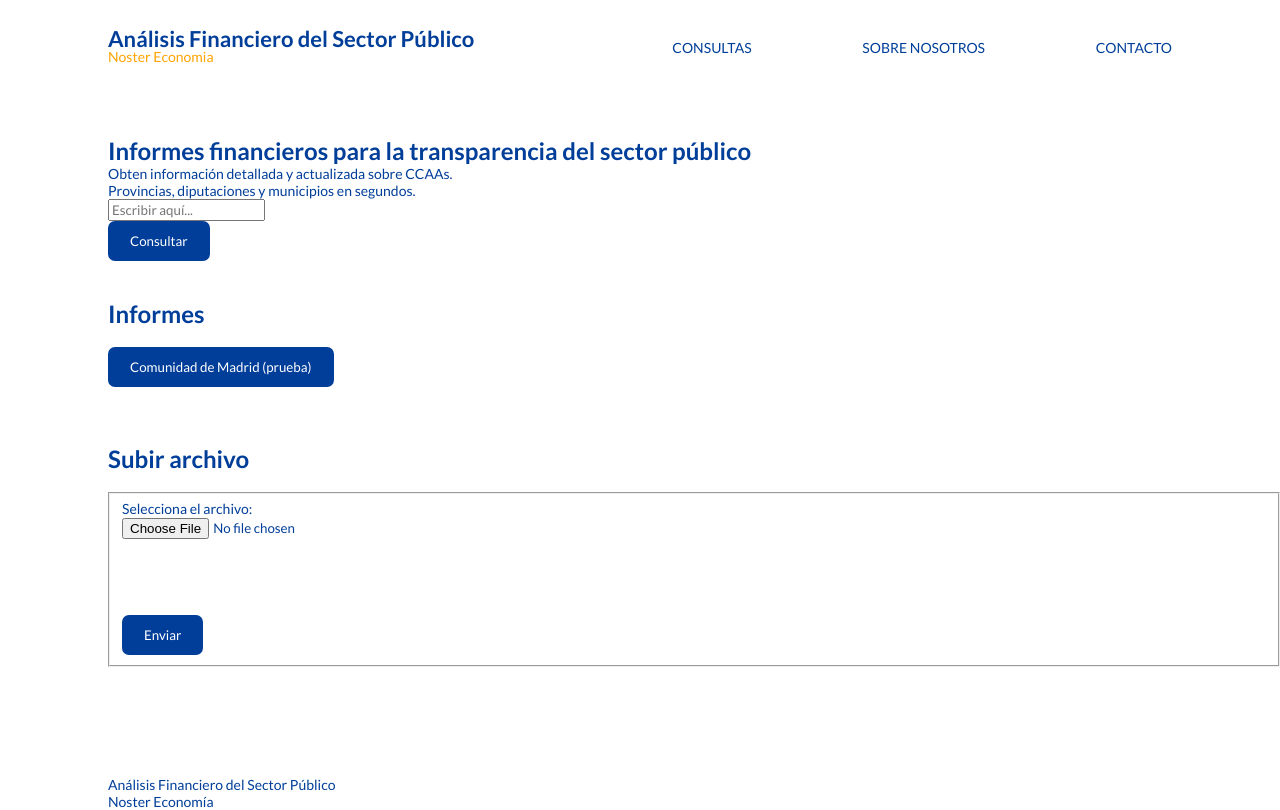
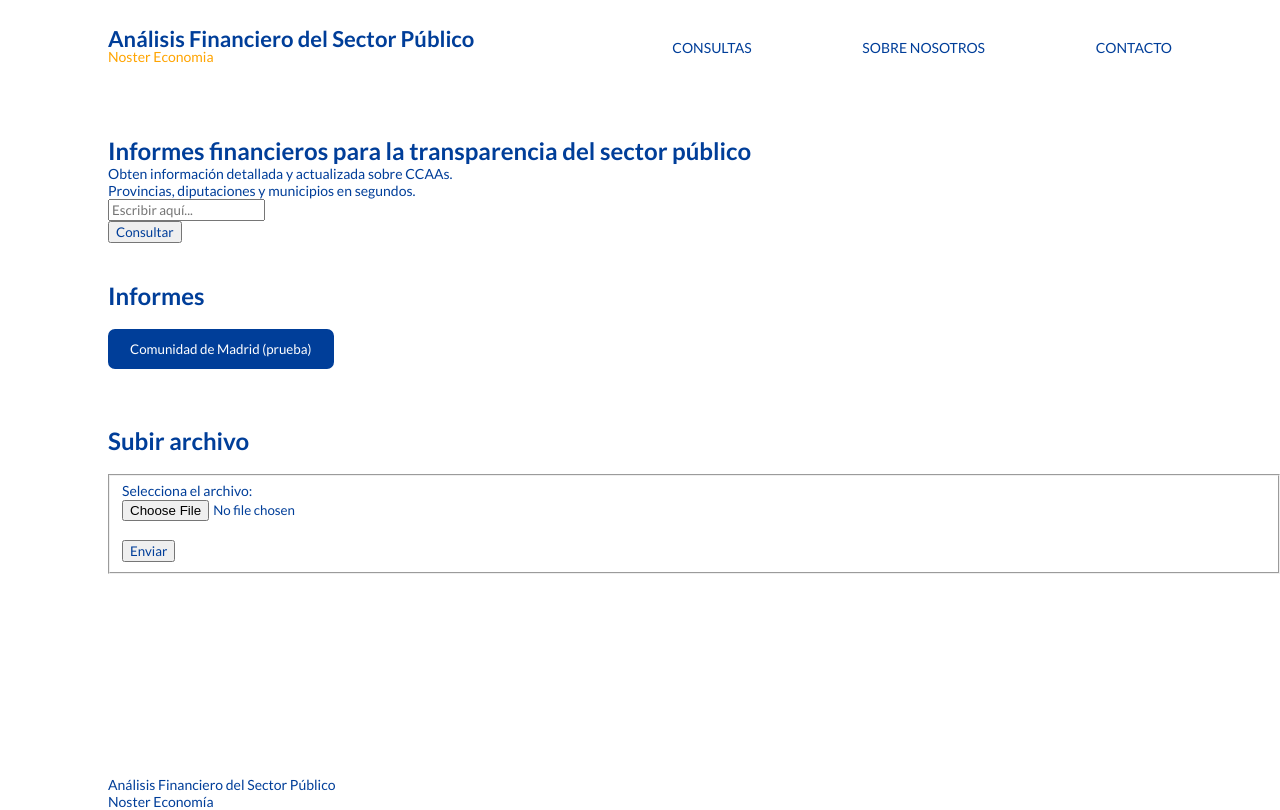
Before and after one commit to mivera99/AnalisisFinancieroSectorPublico, a PHP site: page / in a window 1280 px wide. Run offline with PHP 8.4, Linux system fonts and the light colour scheme; data that the repository does not hold is empty; some libraries are stand-ins or nearby versions.

Commit message:
Update index.php

```diff
--- a/index.php
+++ b/index.php
@@ -42,7 +42,7 @@ require_once('includesWeb\daos\DAOConsultor.php');
                 <div class="autocomplete" style="width:300px;">
                     <input id="facility" type="text" name="facilities" placeholder="Escribir aquí...">
                 </div>
-                <button type="submit">Consultar</button>
+                <input type="submit" value="Consultar">
             </form>
             <script>
                 /*An array containing all the country names in the world:*/
@@ -61,8 +61,7 @@ require_once('includesWeb\daos\DAOConsultor.php');
                 <br>
                 <fieldset>
                     <p>Selecciona el archivo: </p><input type='file' name='file_button'> <br><br>
-                    <br><br><br>
-                    <button type="submit" class="form-button">Enviar</button>
+                    <input type="submit" class="form-button" value="Enviar">
                 </fieldset>
             </form>
             <br><br>
```
